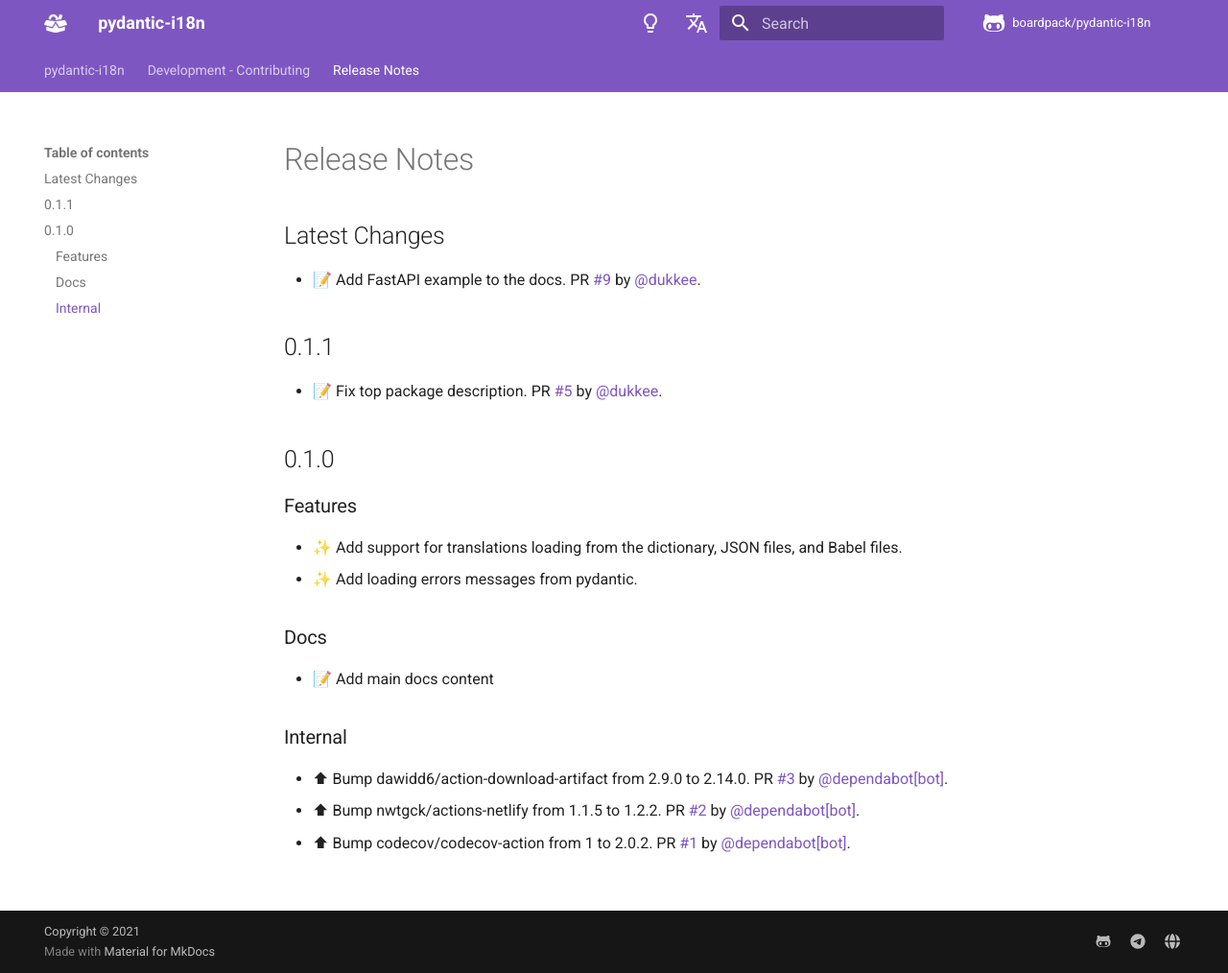
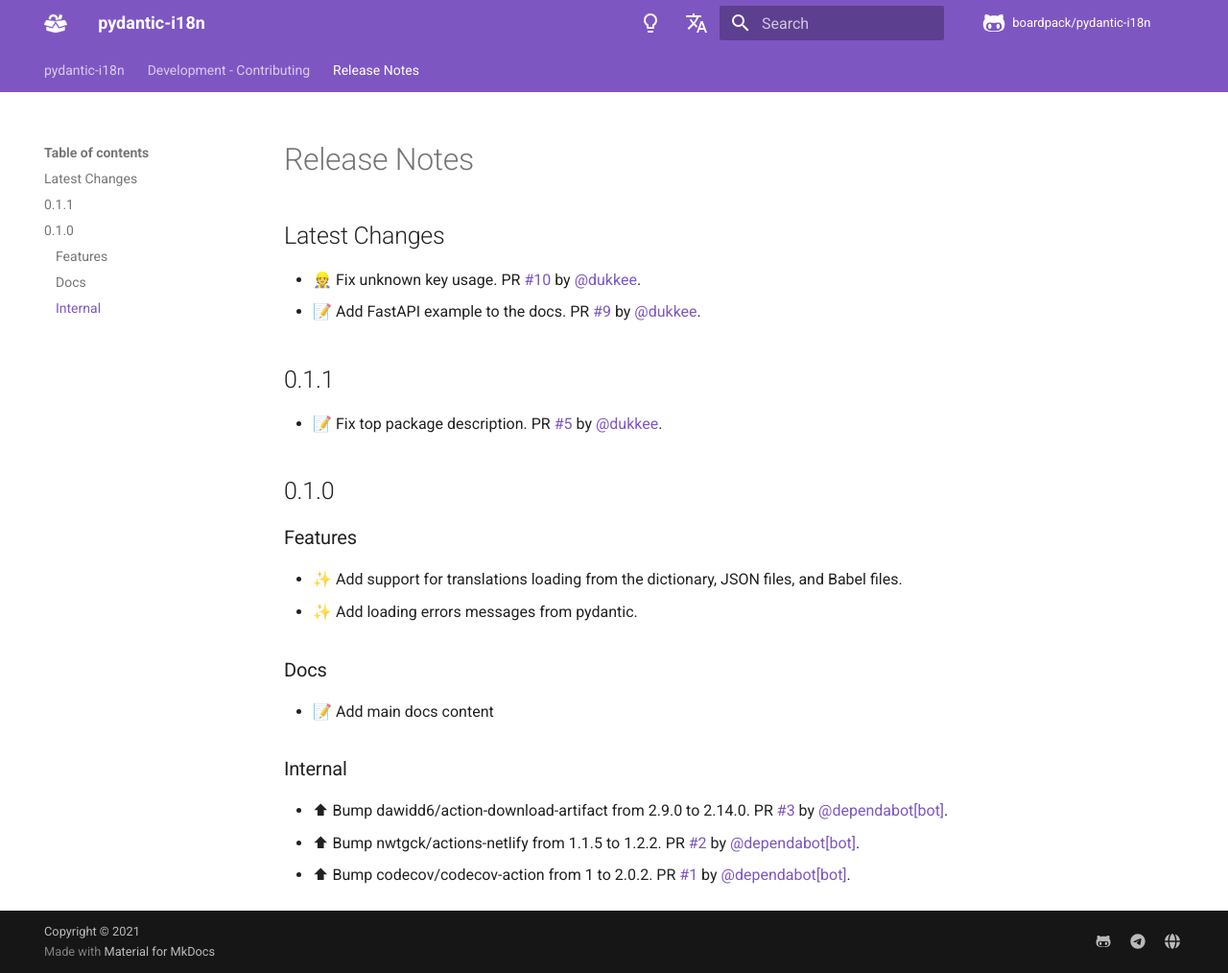
Before and after one commit to boardpack/pydantic-i18n, an MkDocs documentation site: the page built from docs/en/docs/release-notes.md, in a window 1280 px wide and 1014 px high. Shown: the whole window at 96% size. Built offline with MkDocs 1.6.1 and Material for MkDocs 9.7.7, drawn with Linux system fonts in a browser that asks for light colours; comment, search, counter and statistics services are not loaded.

Commit message:
📝 Update release notes

```diff
--- a/docs/en/docs/release-notes.md
+++ b/docs/en/docs/release-notes.md
@@ -2,6 +2,7 @@
 
 ## Latest Changes
 
+* 👷 Fix unknown key usage. PR [#10](https://github.com/boardpack/pydantic-i18n/pull/10) by [@dukkee](https://github.com/dukkee).
 * 📝 Add FastAPI example to the docs. PR [#9](https://github.com/boardpack/pydantic-i18n/pull/9) by [@dukkee](https://github.com/dukkee).
 
 ## 0.1.1
```
